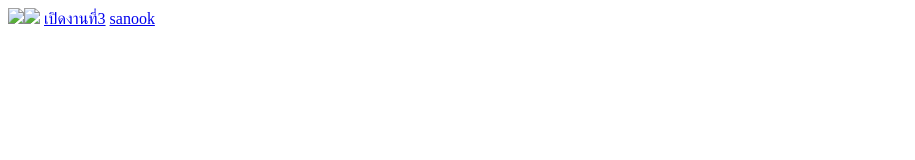
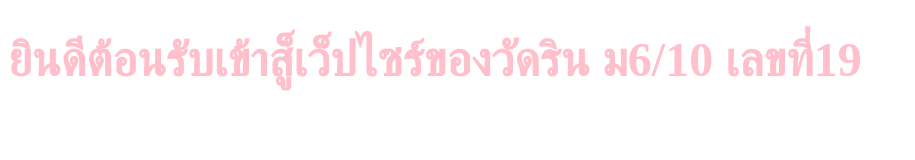
Before and after one commit to 43128-byte/watrin, a plain HTML site: page index.html in a window 1280 px wide. Shown: the whole page, without its empty margins (0-915 px from the left). Drawn offline with Linux system fonts and the light colour scheme.

Commit message:
Update index.html

```diff
--- a/index.html
+++ b/index.html
@@ -1,18 +1,10 @@
 <!DOCTYPE html>
-<html lang="thml">
-<head>
-<meta charset= "utf-8">
-<title>work05 html links</title>
-</head>
-<body>
-<img src="imslavinsky-man-6556454_640"target="_blank"><img src="imslavinsky-man-6556454_640"width="50px"</a>
-
-
-<a href="work03-610-19.html" target="">เปิดงานที่3</a>
-
-
-<a href="https://www.sanook.com" target="_blank">sanook</a>
-
-
-</body>
+<html>
+  <head>
+  <meta charset= "utf-8">
+  <title>ยินดีต้อนรับ</title>
+  </head>
+  <body>
+    <h1 style="color:pink; font-size:300%;">ยินดีต้อนรับเข้าสู็เว็ปไซร์ของวัดริน ม6/10 เลขที่19</h1>
+  </body>
 </html>
```
